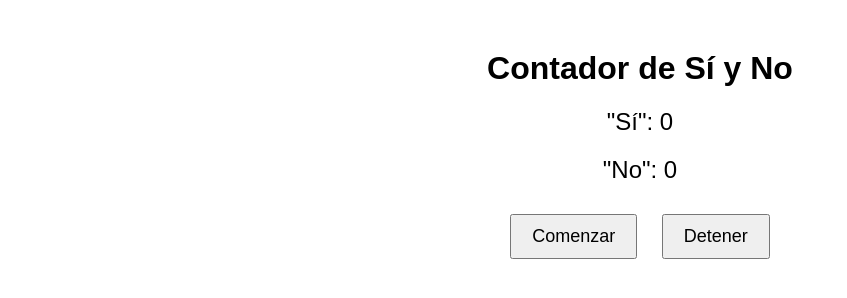
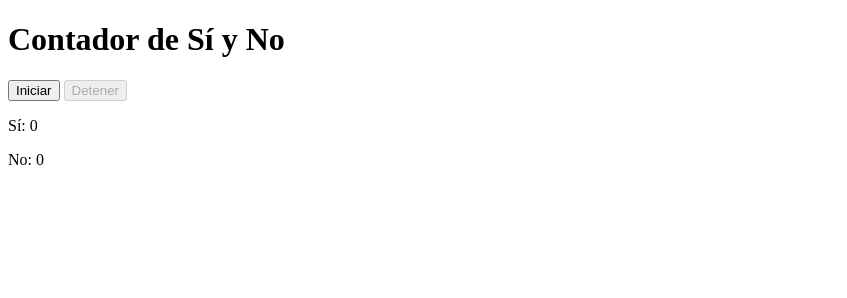
Before and after one commit to zIlHelsinkii/contador-de-voz, a plain HTML site: page index.html in a window 1280 px wide. Shown: the whole page, without its empty margins (0-847 px from the left). Drawn offline with Linux system fonts and the light colour scheme.

Commit message:
Actualización: Contador de Sí y No funcionando

```diff
--- a/index.html
+++ b/index.html
@@ -2,61 +2,63 @@
 <html lang="es">
 <head>
     <meta charset="UTF-8">
+    <meta name="viewport" content="width=device-width, initial-scale=1.0">
     <title>Contador de Sí y No</title>
-  <style>
-    body { font-family: Arial, sans-serif; text-align: center; margin-top: 50px; }
-    .contador { font-size: 24px; margin: 20px; }
-    button { padding: 10px 20px; font-size: 18px; margin: 10px; }
-  </style>
 </head>
 <body>
     <h1>Contador de Sí y No</h1>
-  <div class="contador">"Sí": <span id="siCount">0</span></div>
-  <div class="contador">"No": <span id="noCount">0</span></div>
-
-  <button onclick="iniciarReconocimiento()">Comenzar</button>
-  <button onclick="detenerReconocimiento()">Detener</button>
+    <button id="startBtn">Iniciar</button>
+    <button id="stopBtn" disabled>Detener</button>
+    <div>
+        <p>Sí: <span id="siCount">0</span></p>
+        <p>No: <span id="noCount">0</span></p>
+    </div>
 
     <script>
         let siCount = 0;
         let noCount = 0;
-    let reconocimiento;
+        let recognition;
 
-    function iniciarReconocimiento() {
-      if (!reconocimiento) {
-        reconocimiento = new (window.SpeechRecognition || window.webkitSpeechRecognition)();
-        reconocimiento.lang = 'es-ES';
-        reconocimiento.continuous = true;
-        reconocimiento.interimResults = false;
+        // Verificar si SpeechRecognition está disponible
+        if (!('webkitSpeechRecognition' in window)) {
+            alert("Tu navegador no soporta reconocimiento de voz.");
+        } else {
+            recognition = new webkitSpeechRecognition();
+            recognition.lang = 'es-ES'; // Idioma Español
+            recognition.continuous = true; // Reconocer múltiples frases
+            recognition.interimResults = true; // Resultados parciales
 
-        reconocimiento.onresult = function(event) {
-          for (let i = event.resultIndex; i < event.results.length; ++i) {
-            if (event.results[i].isFinal) {
-              const palabra = event.results[i][0].transcript.trim().toLowerCase();
-              if (palabra === "sí" || palabra === "si") {
+            recognition.onresult = function(event) {
+                let result = event.results[event.resultIndex];
+                let transcript = result[0].transcript.trim().toLowerCase(); // Capturamos el texto dicho
+
+                if (transcript.includes('sí')) {
                     siCount++;
                     document.getElementById("siCount").textContent = siCount;
-              } else if (palabra === "no") {
+                } else if (transcript.includes('no')) {
                     noCount++;
                     document.getElementById("noCount").textContent = noCount;
                 }
-            }
-          }
             };
 
-        reconocimiento.onerror = function(e) {
-          console.error("Error de reconocimiento:", e.error);
+            recognition.onerror = function(event) {
+                console.error("Error en el reconocimiento de voz:", event.error);
             };
         }
 
-      reconocimiento.start();
-    }
+        // Función para iniciar el reconocimiento
+        document.getElementById('startBtn').addEventListener('click', function() {
+            recognition.start();
+            document.getElementById('startBtn').disabled = true;
+            document.getElementById('stopBtn').disabled = false;
+        });
 
-    function detenerReconocimiento() {
-      if (reconocimiento) {
-        reconocimiento.stop();
-      }
-    }
+        // Función para detener el reconocimiento
+        document.getElementById('stopBtn').addEventListener('click', function() {
+            recognition.stop();
+            document.getElementById('startBtn').disabled = false;
+            document.getElementById('stopBtn').disabled = true;
+        });
     </script>
 </body>
 </html>
```
Lines whose indentation alone changed are shown as unchanged.
